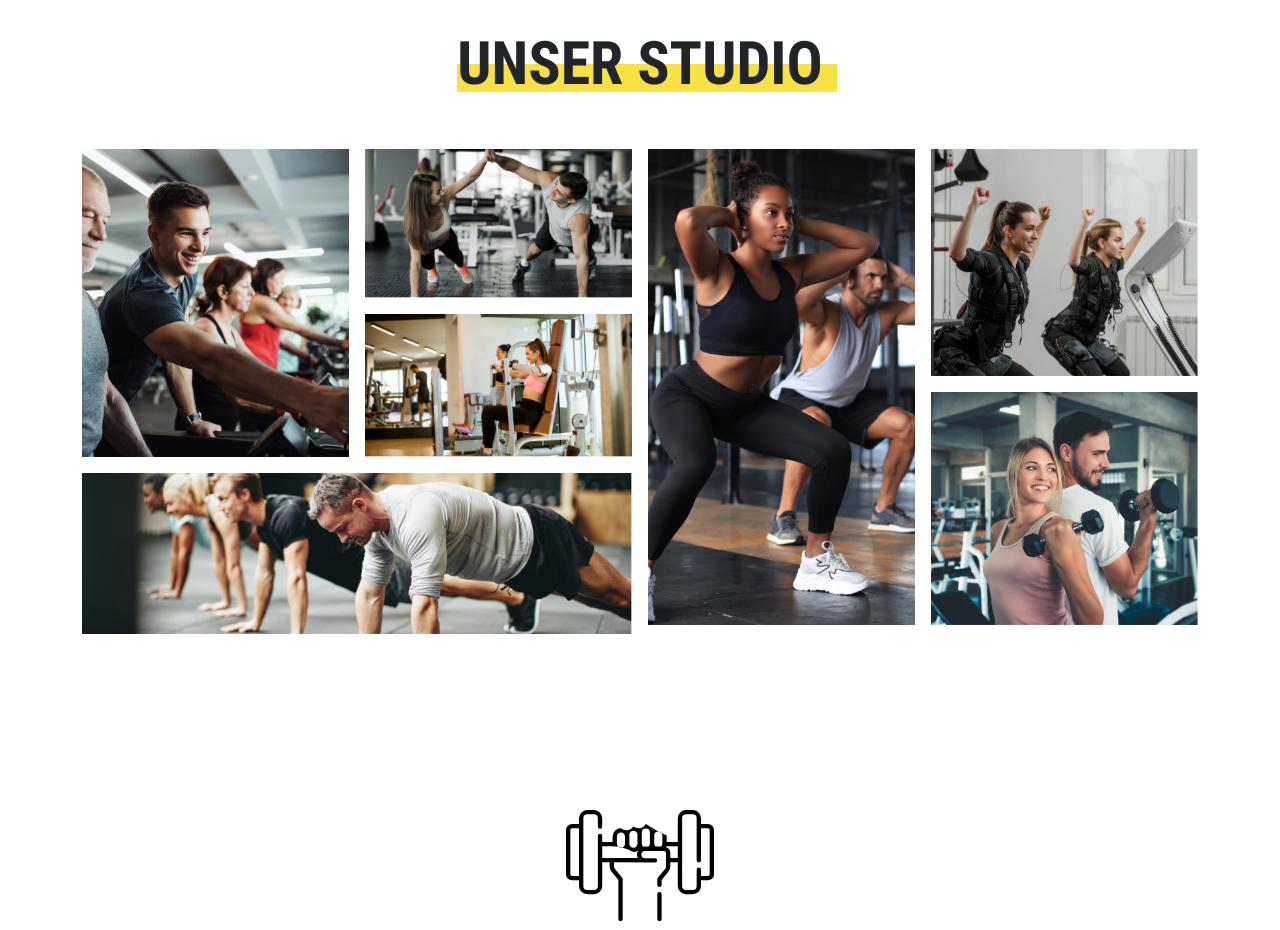
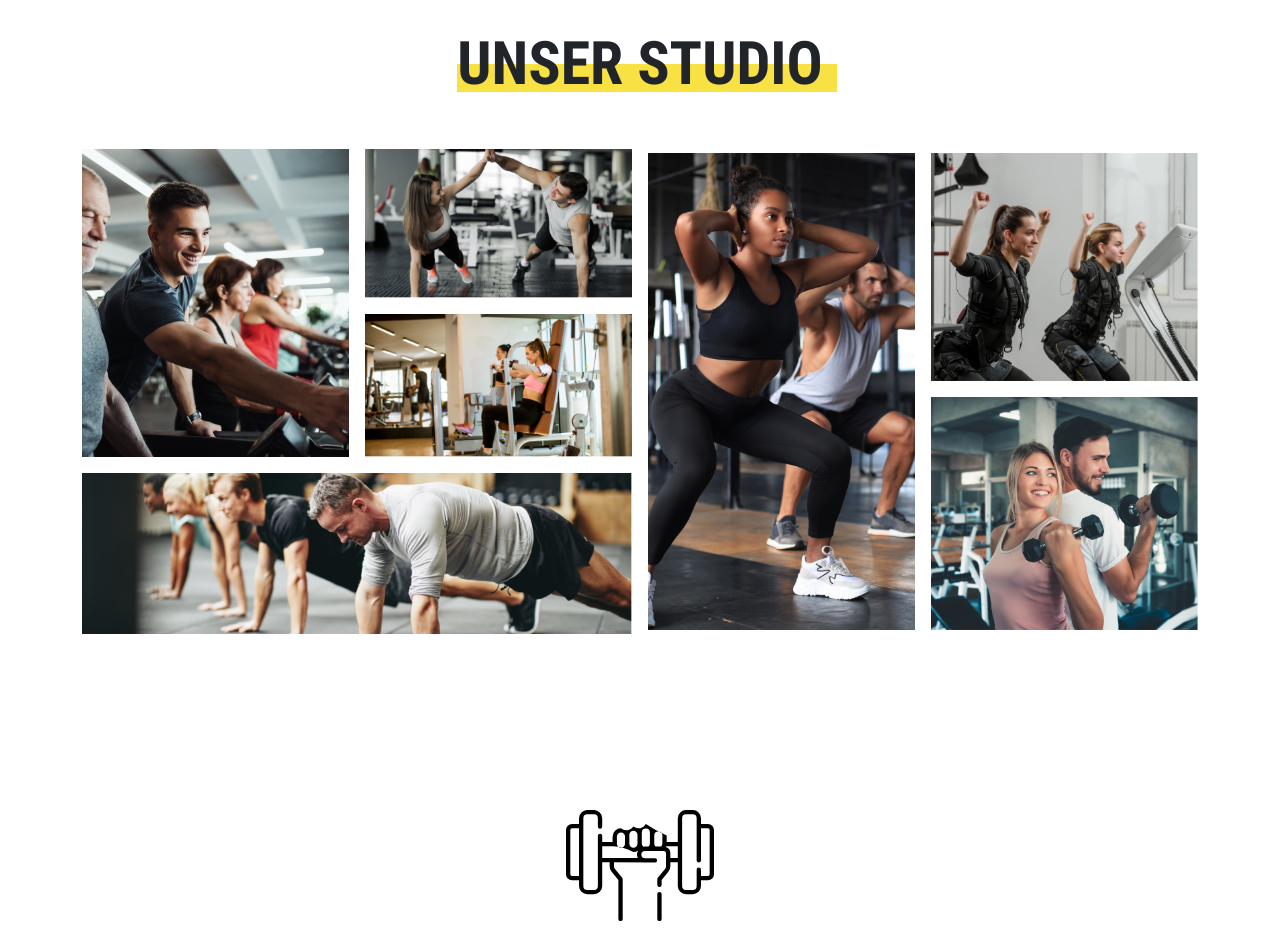
Before and after one commit to den777kaz/fitmotion, a website: page app/about.html in a window 1280 px wide. Shown: the part 2860-3790 px from the top of the page. Drawn offline with Linux system fonts and the light colour scheme.

Commit message:
small fix

```diff
--- a/app/about.html
+++ b/app/about.html
@@ -190,9 +190,9 @@
             <h2 class="line--behind my-5 text-center"><span>Unser Studio</span></h2>
 
             <div class="gallery">
-                <div class="row gx-3">
+                <div class="row g-3 justify-content-center align-items-center">
 <!--                    left-->
-                    <div class="col-6">
+                    <div class="col-12 col-lg-6">
                         <div class="row g-3">
                             <div class="col-6">
                                 <img class="img-fluid h-100" src="./images/dest/111.png" alt="piu piu">
@@ -215,7 +215,7 @@
                         </div>
                     </div>
 <!--                    right-->
-                    <div class="col-6">
+                    <div class="col-12 col-lg-6">
                         <div class="row g-3">
                             <div class="col-6">
                                 <img class="img-fluid h-100" src="./images/dest/gal-1.png" alt="piu piu">
```
